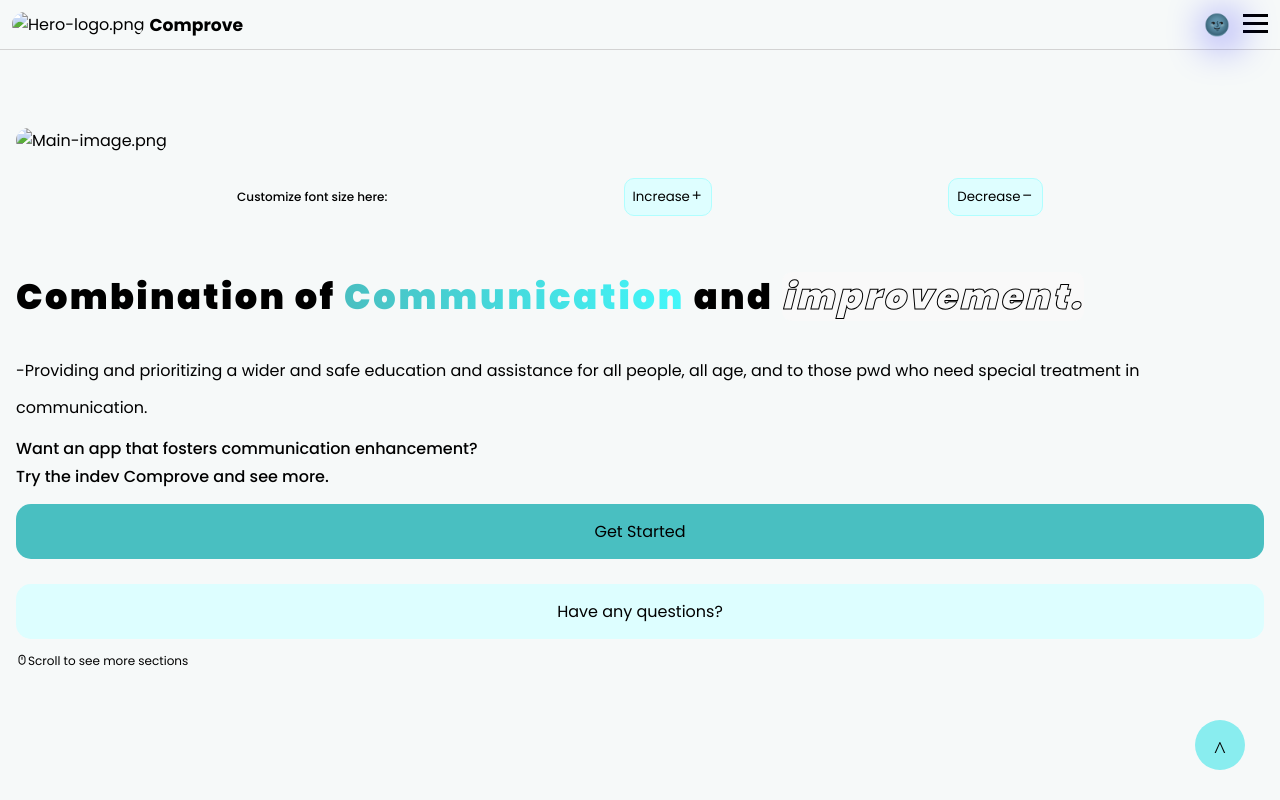
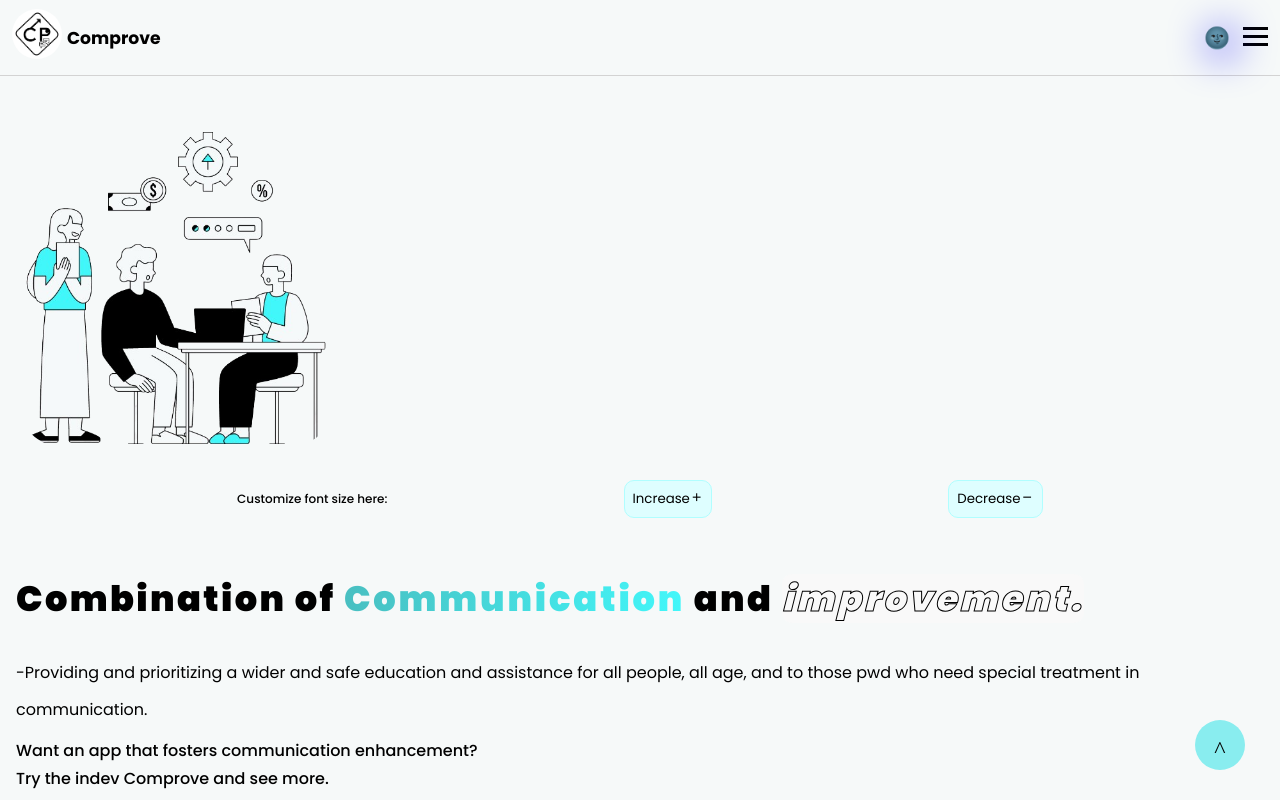
Before and after one commit to groupFourWebApp/groupFourWebApp.github.io, a plain HTML site: page index.html in a window 1280 px wide. Shown: the top 800 px of the page. Drawn offline with nearby package versions, Linux system fonts and the light colour scheme.

Commit message:
Update index.html

```diff
--- a/index.html
+++ b/index.html
@@ -45,7 +45,7 @@
 
       <header id="hero-heading">
     <div class="hero-img-h2">
-      <a href="#"><img src="./images/Hero-logo.png" alt="Hero-logo.png" ></a>
+      <a href="#"><img src="Hero-logo.png" alt="Hero-logo.png" ></a>
      <h2>Comprove</h2>
     </div>
 
@@ -85,7 +85,7 @@
 
   <main id="main">
      <div id="Main-image">
-       <img srcset="./images/Main-image.png" src="Main-image.png" alt="Main-image.png">
+       <img srcset="Main-image.png" src="Main-image.png" alt="Main-image.png">
 
      </div>
 
@@ -203,7 +203,7 @@
     <div class="about-container">
       <h2>About Us</h2>
       <div class="inner-container">
-        <img src="./images/Hero-logo.png" alt="Hero-logo.png">
+        <img src="Hero-logo.png" alt="Hero-logo.png">
         <p><span>Comprove</span> is an open source web application providing a space for all. The main goal is being free and open place for education, assistance, and collaboration for those who in need in terms of communication development, providing enlightenment of self-discovery and self-worth of every individual whether pwd's, every age, or whatever state in life. We've got you covered through collaborations of the community or self-assessment with curated lists of topic, documentation, and other resources for your needs. With the modern approach of technology, we will utilize this approach through this web app. Remember, A small step or progress is still a progress, just be open and free.</p>
       </div>
 
@@ -227,12 +227,12 @@
   <footer id="contactUs">
     <div class="inner-contact-container">
       <div class="icon-logo">
-      <img srcset="./images/Hero-logo.png" src="Hero-logo.png" alt="Hero-logo.png" class="image-logo">
+      <img srcset="Hero-logo.png" src="Hero-logo.png" alt="Hero-logo.png" class="image-logo">
         <h4>Comprove</h4>
       </div>
       <div class="freedom">
               <p>You have the freedom.</p>
-      <a href="https://www.facebook.com/citycollegeofsjdm"><img src="./images/find-logo.jpg" alt="Hero-logo.png">Contact Us!</a>
+      <a href="https://www.facebook.com/citycollegeofsjdm"><img src="find-logo.jpg" alt="Hero-logo.png">Contact Us!</a>
 
       </div>
 
```
